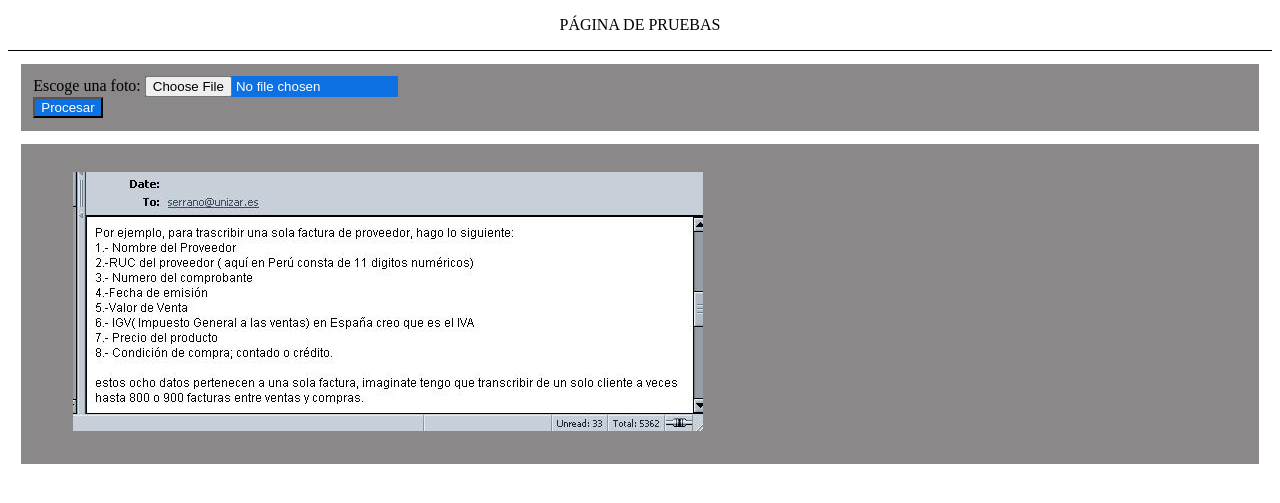
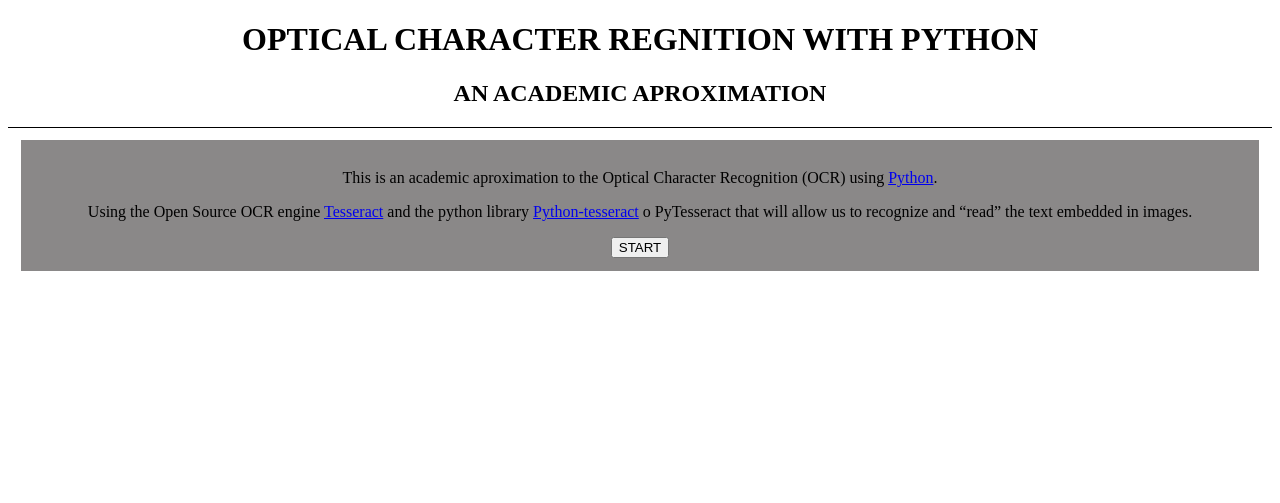
Before and after one commit to MyPythonRepos/ocr_server, a Flask app: page / in a window 1280 px wide. Shown: the top 503 px of the page. Run offline with Flask 2, Linux system fonts and the light colour scheme.

Commit message:
Added upload page, changed index  page

```diff
--- a/static/css/MyStyle.css
+++ /dev/null
@@ -1,17 +0,0 @@
-header {
-  background-color: white;
-  text-align: center;
-  text-transform: uppercase;
-  border-bottom: 1px solid black;
-}
-
-section {
-  margin: 1%;
-  padding: 1%;
-  background-color: rgb(138, 136, 136);
-}
-
-.button {
-  background-color: rgb(13, 113, 228);
-  color: #ffffff;
-}
--- /dev/null
+++ b/static/css/style.css
@@ -0,0 +1,33 @@
+header {
+  background-color: white;
+  text-align: center;
+  text-transform: uppercase;
+  border-bottom: 1px solid black;
+}
+
+section {
+  margin: 1%;
+  padding: 1%;
+  background-color: rgb(138, 136, 136);
+  overflow: auto;
+  text-align: center;
+}
+
+.button {
+  background-color: rgb(13, 113, 228);
+  color: #ffffff;
+}
+
+.two_column {
+  width: 48%;
+  float: left;
+  border: red solid 1px;
+  text-align: center;
+}
+
+.two_column_last{
+  width: 48%;
+  float: right;
+  border: red solid 1px;
+  text-align: center;
+}
--- a/templates/index.html
+++ b/templates/index.html
@@ -1,28 +1,21 @@
 <!DOCTYPE html>
 <html>
-<head>
+  <head>
     <meta charset="UTF8"/>
-    <link rel="stylesheet" type="text/css" href="{{ url_for('static', filename='css/MyStyle.css') }}"/>
-    <script>
-        function alerta() {
-            alert("hola, mundo");
-        }
-    </script>
-</head>
-<body>
+    <link rel="stylesheet" type="text/css" href="{{ url_for('static', filename='css/style.css') }}"/>
+    <title>OCR & Python</title>
+  </head>
+  <body>
     <header>
-        <p>Página de pruebas</p>
+        <h1>Optical Character Regnition with Python</h1>
+        <h2>An academic aproximation</h2>
     </header>
     <section>
-        <label>Escoge una foto:</label>
-        <input type="file" class="button"><br/>
-        <input type="button" class="button" value="Procesar" onclick="alerta()">
+        <p>This is an academic aproximation to the Optical Character Recognition (OCR) using <a href="https://www.python.org/">Python</a>.</p>
+        <p>Using the Open Source OCR engine <a href="https://github.com/tesseract-ocr/tesseract">Tesseract</a> and the python library
+            <a href="https://pypi.org/project/pytesseract/">Python-tesseract</a> o PyTesseract that will allow us to recognize and “read”
+            the text embedded in images.</p>
+        <a href="{{ url_for('upload_page') }}"><input type="button" value="START"> </a>
     </section>
-    <section>
-        <figure>
-            <img src="{{ url_for('static', filename='upload/peru.jpg') }}"/>
-        </figure>
-    </section>
-</body>
-
+  </body>
 </html>
```
Also changed, not shown: templates/upload.html (added, +33 -0 lines).
